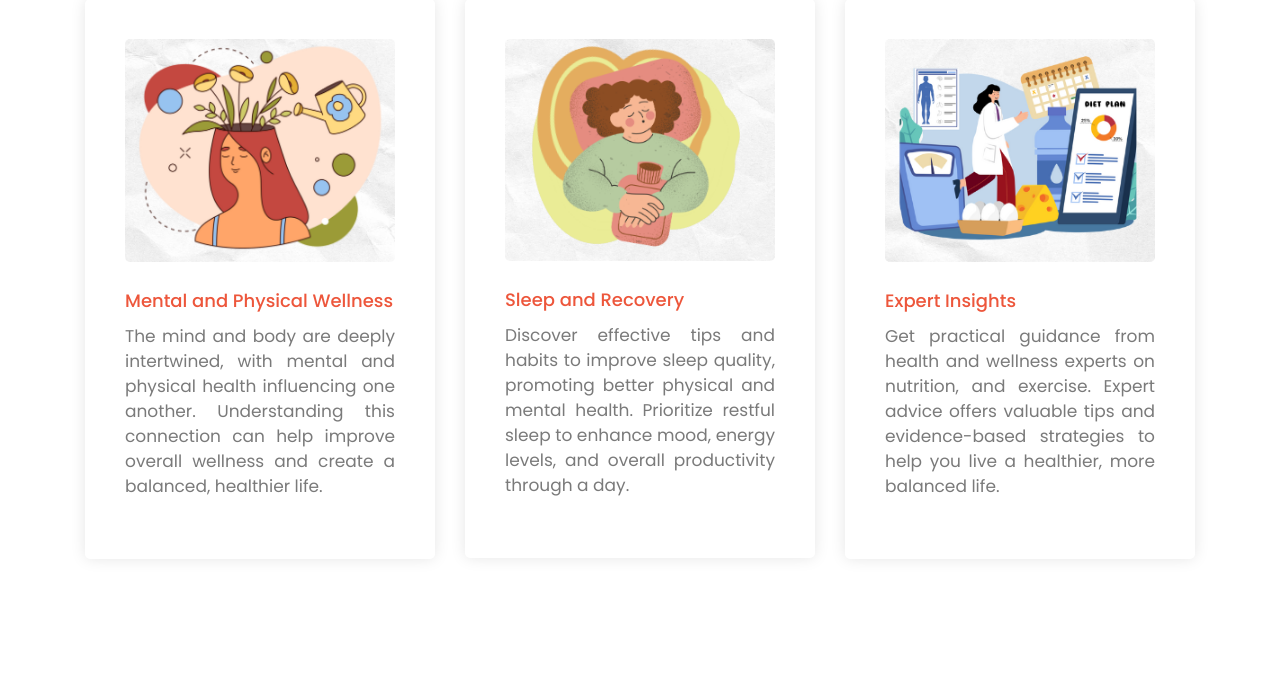
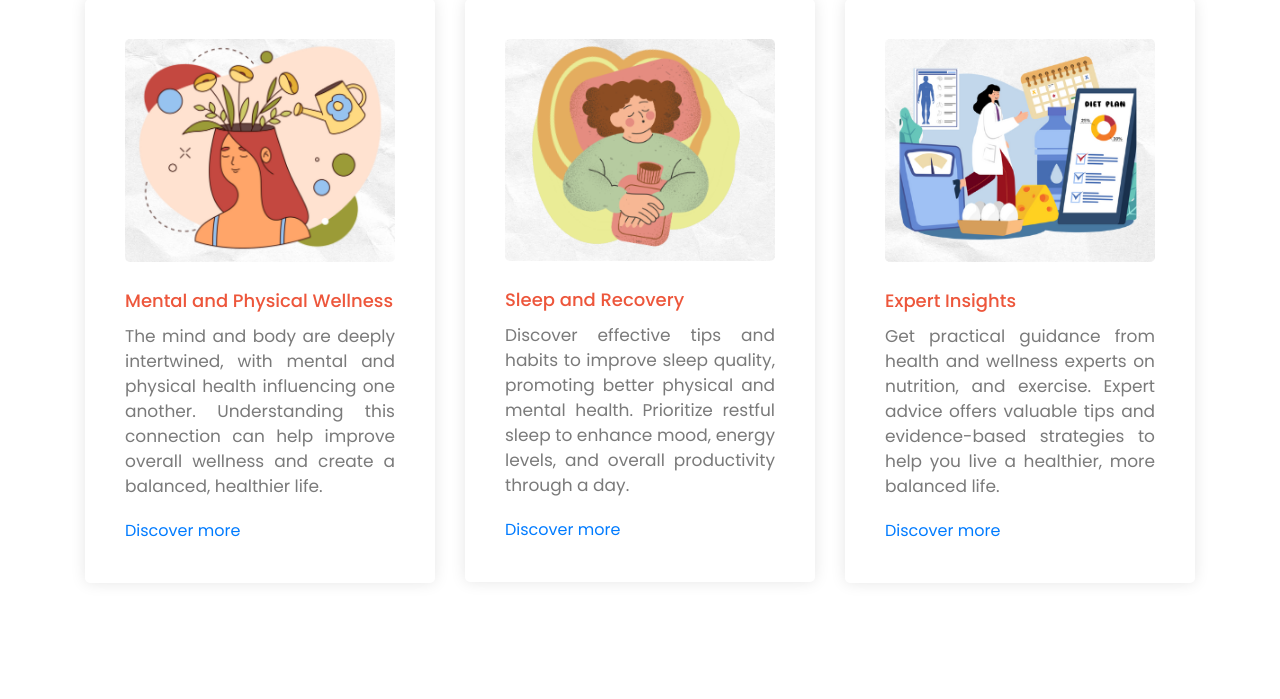
Before and after one commit to niwatorinoko/HealthSync, a Django app: template templates/index.html in a window 1280 px wide. Shown: the part 2234-2933 px from the top of the page. Run offline with Django 3.2, Linux system fonts and the light colour scheme; the template is opened without the code that fills it, so the values that code supplies are empty; some libraries are stand-ins or nearby versions.

Commit message:
Fix: url

```diff
--- a/blog/urls.py
+++ b/blog/urls.py
@@ -1,7 +1,7 @@
 from django.urls import path
 from .views import ExpertsView, MentalView, SleepRecoveryView
 
-app_name = 'news'
+app_name = 'blog'
 
 urlpatterns = [
     path('experts/', ExpertsView.as_view(), name='experts'),
--- a/templates/index.html
+++ b/templates/index.html
@@ -428,6 +428,7 @@
                 <p>
                   The mind and body are deeply intertwined, with mental and physical health influencing one another. Understanding this connection can help improve overall wellness and create a balanced, healthier life.
                 </p>
+                <a href="{% url 'blog:mental' %}" class="text-button">Discover more</a>
               </ul>
             </div>
           </div>
@@ -442,6 +443,7 @@
               <p>
                 Discover effective tips and habits to improve sleep quality, promoting better physical and mental health. Prioritize restful sleep to enhance mood, energy levels, and overall productivity through a day.
               </p>
+              <a href="{% url 'blog:sleeprecovery' %}" class="text-button">Discover more</a>
               </div>
             </div>
           </div>
@@ -455,6 +457,7 @@
                 <p>
                   Get practical guidance from health and wellness experts on nutrition, and exercise. Expert advice offers valuable tips and evidence-based strategies to help you live a healthier, more balanced life.
                 </p>
+                <a href="{% url 'blog:experts' %}" class="text-button">Discover more</a>
               </div>
             </div>
           </div>
```
Lines whose indentation alone changed are shown as unchanged.
